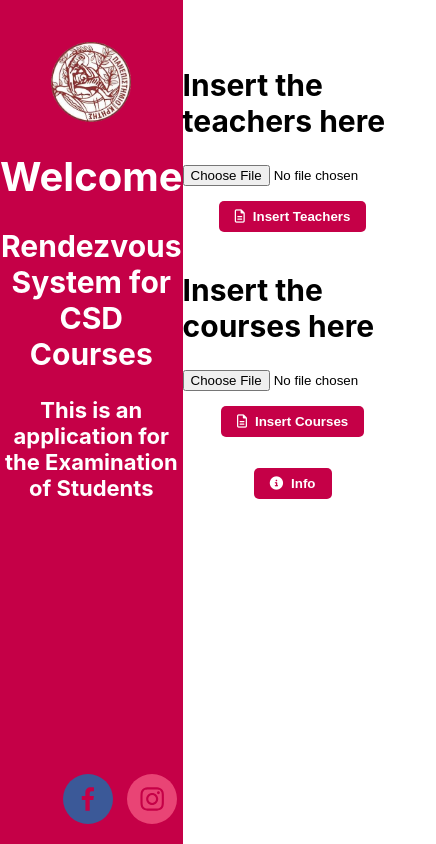
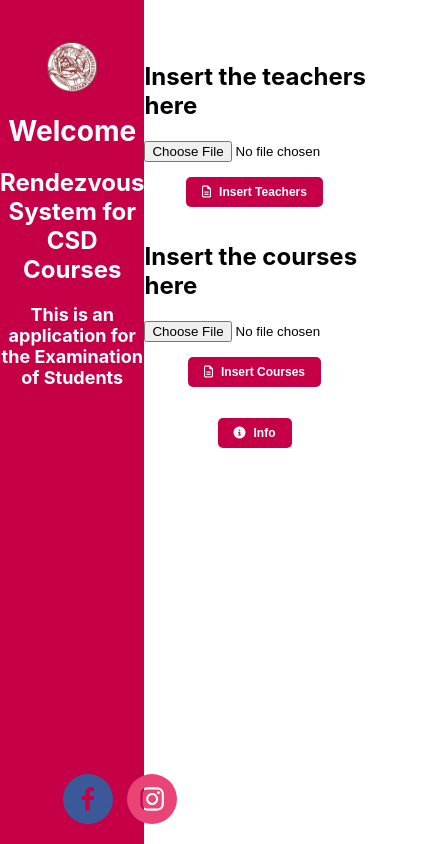
Before and after one commit to anestiskivro/CSD-Client, a React (Create React App) app: page /admin in a window 390 px wide. Shown: the top 844 px of the page, 436 px wide, since content can reach past the window. Built offline with nearby package versions, Linux system fonts and the light colour scheme.

Commit message:
responsive 1

```diff
--- a/src/components/info.css
+++ b/src/components/info.css
@@ -1,3 +1,4 @@
+/* General styles */
 .left {
   padding-top: 5vh;
   background-color: #C50047;
@@ -83,3 +84,70 @@ th {
   background-color: #C50047;
   color: white;
 }
+
+/* Responsive styles */
+@media (max-width: 768px) {
+  h1 {
+    font-size: 32px;
+  }
+
+  h2 {
+    font-size: 26px;
+  }
+
+  h3 {
+    font-size: 20px;
+  }
+
+  #file,
+  #import,
+  #back,
+  .head_TA {
+    margin-left: 5%;
+    margin-right: 5%;
+    padding-left: 5%;
+    padding-right: 5%;
+  }
+
+  .header img {
+    height: 60px;
+  }
+
+  .button {
+    padding: 8px 16px;
+    font-size: 14px;
+  }
+}
+
+@media (max-width: 480px) {
+  h1 {
+    font-size: 28px;
+  }
+
+  h2 {
+    font-size: 24px;
+  }
+
+  h3 {
+    font-size: 18px;
+  }
+
+  #file,
+  #import,
+  #back,
+  .head_TA {
+    margin-left: 2%;
+    margin-right: 2%;
+    padding-left: 2%;
+    padding-right: 2%;
+  }
+
+  .header img {
+    height: 50px;
+  }
+
+  .button {
+    padding: 6px 12px;
+    font-size: 12px;
+  }
+}
--- a/src/components/login.css
+++ b/src/components/login.css
@@ -1,3 +1,4 @@
+/* General styles */
 .right {
     flex: 1;
     background-color: #ffffff;
@@ -44,3 +45,48 @@
     margin-right: 9%;
     margin-left: 9%;
 }
+
+/* Responsive styles */
+@media (max-width: 768px) {
+    .form-container {
+        width: 80%;
+        padding: 15px;
+    }
+
+    .btn-group button {
+        padding: 15px 20px;
+        margin-right: 5%;
+        margin-left: 5%;
+        float: none;
+        /* Center buttons on smaller screens */
+        display: block;
+        margin: 2% auto;
+    }
+}
+
+@media (max-width: 480px) {
+    .form-container {
+        width: 90%;
+        padding: 10px;
+    }
+
+    .form-container label {
+        font-size: 16px;
+    }
+
+    .form-container input[type="text"],
+    .form-container input[type="password"] {
+        padding: 4px;
+    }
+
+    .btn-group button {
+        padding: 10px 15px;
+        margin-right: 2%;
+        margin-left: 2%;
+        font-size: 14px;
+        float: none;
+        /* Center buttons on smaller screens */
+        display: block;
+        margin: 2% auto;
+    }
+}
```
